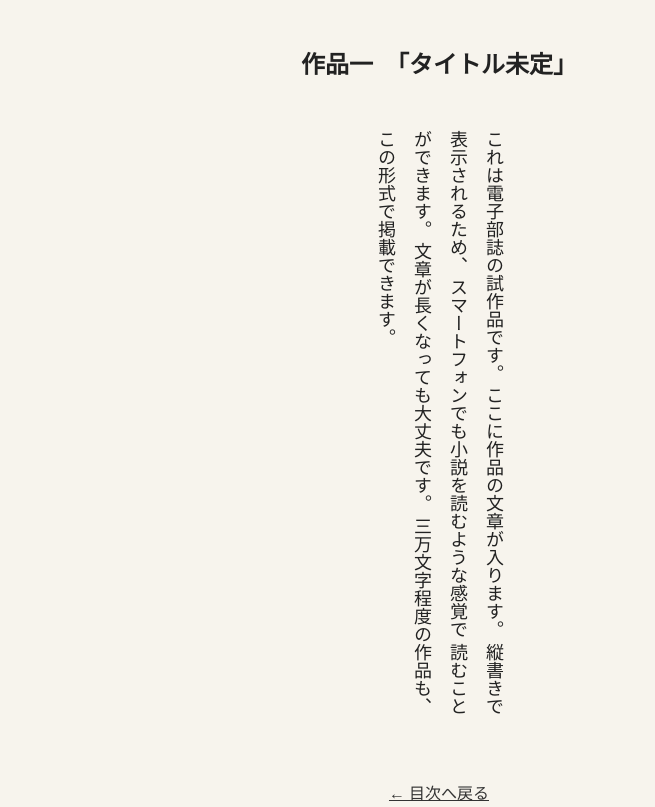
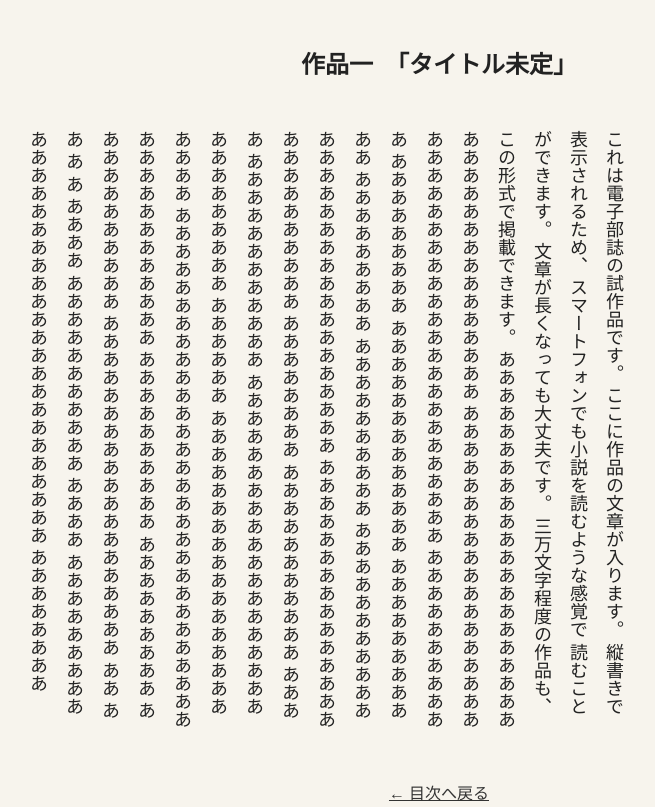
Before and after one commit to SugimotoKae/bungeibu-magazine, a plain HTML site: page index.html in a window 1280 px wide. Shown: the part 1400-2207 px from the top of the page, without its empty margins (201-856 px from the left). Drawn offline with Linux system fonts and the light colour scheme.

Commit message:
Refactor index.html for improved layout and styling
Updated the HTML structure and styles for the literary club's electronic magazine, including a new story container for vertical text display.

```diff
--- a/index.html
+++ b/index.html
@@ -99,10 +99,18 @@
             margin-bottom: 50px;
         }
 
+        .story-container {
+            width: 100%;
+            height: 75vh;
+            overflow-x: auto;
+            overflow-y: hidden;
+        }
         .story {
             writing-mode: vertical-rl;
             height: 75vh;
-            margin: 0 auto;
+            width: max-content;
+            margin: 0;
+            padding: 0 30px;
             font-size: 18px;
             line-height: 2;
         }
@@ -162,11 +170,10 @@
             作品一　「タイトル未定」
         </h2>
 
+        <div class="story-container">
             <div class="story">
                 これは電子部誌の試作品です。
-
                 ここに作品の文章が入ります。
-
                 縦書きで表示されるため、
                 スマートフォンでも小説を読むような感覚で
                 読むことができます。
@@ -174,6 +181,41 @@
                 文章が長くなっても大丈夫です。
                 三万文字程度の作品も、
                 この形式で掲載できます。
+                ああああああああああああああああああああああああああああああああああああ
+                あああああああああああああああああああああああああああああああああああああああああ
+                あああああああああああ
+                あああああああああ
+                あああああああああああああ
+                あああああああああああ
+                あああああああああ
+                ああああああああああ
+                あああああああああああ
+                ああああああああああああああああああ
+                あああああああああああああああああああああああああ
+                ああああああああ
+                あああああああああああ
+                ああああ
+                ああああああああああああ
+                あああああああああああああああああああ
+                あああああああああ
+                ああああああ
+                あああああああああああああああああああああ
+                あああああああああああああああああああああああああああああああああああああああああ
+                ああああああああああ
+                あああああああああ
+                あああああああああああ
+                あああああああああああああああああああ
+                ああ
+                あ
+                あ
+                あ
+                あ
+                ああああ
+                あああああああああああ
+                ああああ
+                ああああああああああああああああああああああああああああああああ
+                ああああああああ
+            </div>
         </div>
 
         <a href="#contents" class="back">
```
Lines whose indentation alone changed are shown as unchanged.
